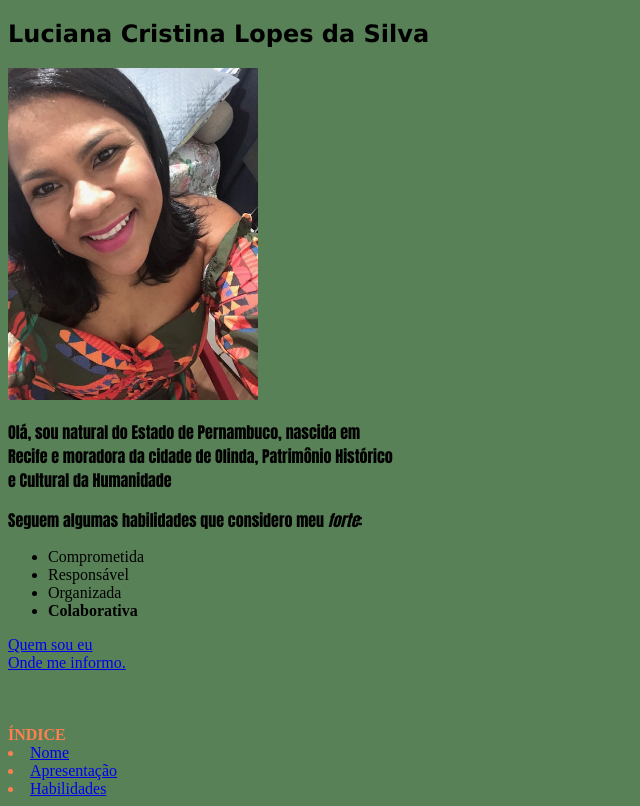
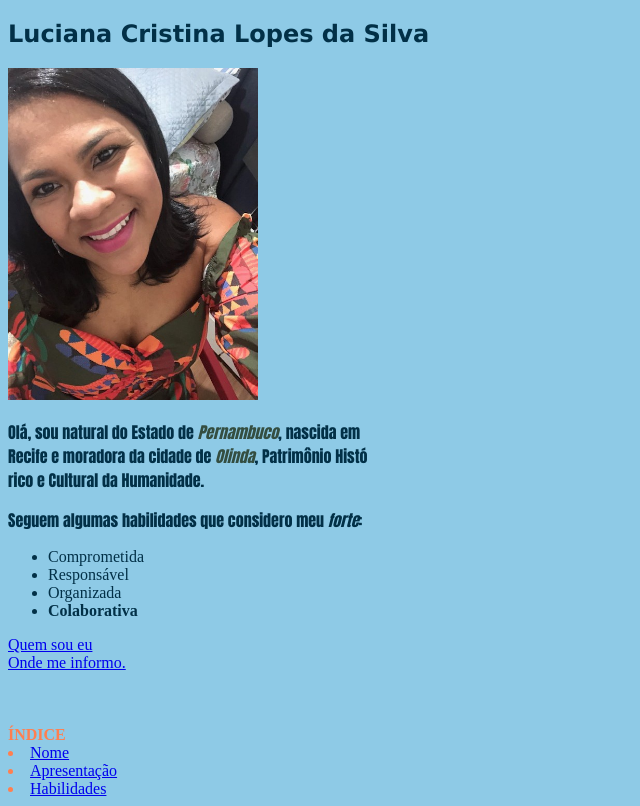
Before and after one commit to lucianaclopes/lucianaclopes.github.io, a plain HTML site: page index.html in a window 1280 px wide. Shown: the whole page, without its empty margins (0-640 px from the left). Drawn offline with Linux system fonts and the light colour scheme.

Commit message:
coloca estilos na cidade e no Estado na descrição: itálico, muda a cor e o font weight

```diff
--- a/index.html
+++ b/index.html
@@ -5,13 +5,19 @@
     <meta name="viewport" content="width=device-width, initial-scale=1.0">
     <title>Meu portfólio web</title>
     <style>
-#nome {font-family:'Lucida Sans', 'Lucida Sans Regular', 'Lucida Grande', 'Lucida Sans Unicode', Geneva, Verdana, sans-serif ;}
+#nome {font-family:'Lucida Sans', 'Lucida Sans Regular', 'Lucida Grande', 'Lucida Sans Unicode', Geneva, Verdana, sans-serif ;
+color: #023047;}
 p{
     font-family: Impact, Haettenschweiler, 'Arial Narrow Bold', Impact, Haettenschweiler, 'Arial Narrow Bold', sans-serif;
-    text-align:justify;}
-body {background-color:#588157;}
+    text-align:justify;
+}
+body {background-color:#8ecae6;
+color:#023047}
 
-
+#cidade {color:#344e41;
+font-weight: 600;}
+#estado {color: #344e41;
+font-weight: 600;}
 
 
 
@@ -23,7 +29,7 @@ body {background-color:#588157;}
    <!-- secao-02 -->
    <img id="foto" src="/imagens/luciana.jpg" alt="fotografia luciana" width="250px"
    <!-- secao-03 -->
-   <p id="Apresent">Olá, sou natural do Estado de Pernambuco, nascida em<br>Recife e moradora da cidade de Olinda, Patrimônio Histórico<br> e Cultural da Humanidade </p>
+   <p id="Apresent">Olá, sou natural do Estado de<em id="estado"> Pernambuco</em>, nascida em<br>Recife e moradora da cidade de <em id="cidade">Olinda</em>, Patrimônio Histó<br>rico e Cultural da Humanidade. </p>
 <!-- secao-04 -->
 <p id="habilid">Seguem algumas<strong> habilidades</strong> que considero meu <em>forte</em>:</p>
 <ul>
```
